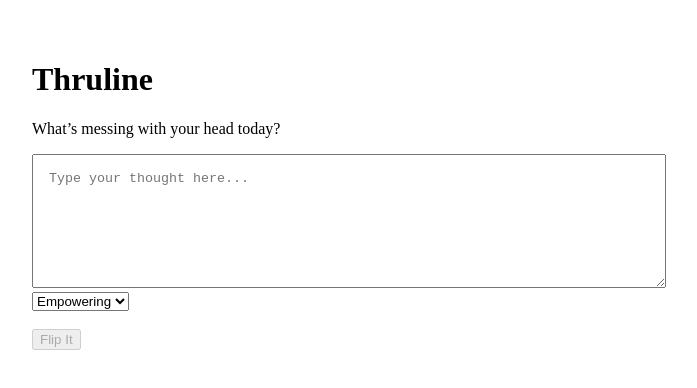
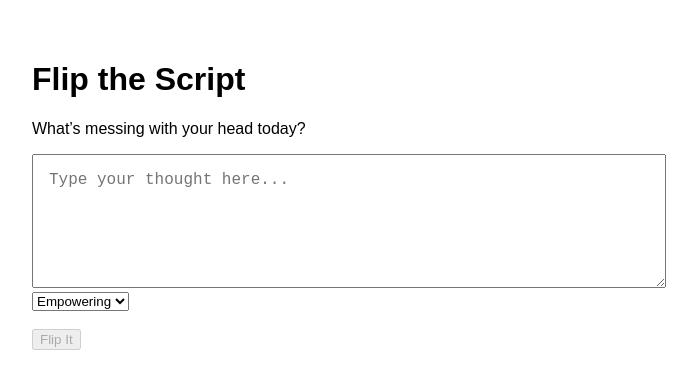
Before and after one commit to thrulineapp/thruline-app, a React (Vite) app: page / in a window 1280 px wide. Shown: the top 388 px of the page, without its empty margins (308-1005 px from the left). Built offline with nearby package versions, Linux system fonts and the light colour scheme; the HTML template or start-up script is replaced by a standard one.

Commit message:
Update App.jsx

```diff
--- a/src/App.jsx
+++ b/src/App.jsx
@@ -33,14 +33,14 @@ export default function App() {
   };
 
   return (
-    <div style={{ padding: '2rem', maxWidth: '600px', margin: 'auto' }}>
-      <h1>Thruline</h1>
+    <div style={{ padding: '2rem', maxWidth: '600px', margin: 'auto', fontFamily: 'sans-serif' }}>
+      <h1>Flip the Script</h1>
       <p>What’s messing with your head today?</p>
       <textarea
         placeholder="Type your thought here..."
         value={input}
         onChange={(e) => setInput(e.target.value)}
-        style={{ width: '100%', minHeight: '100px', padding: '1rem' }}
+        style={{ width: '100%', minHeight: '100px', padding: '1rem', fontSize: '1rem' }}
       />
       <br />
       <select value={tone} onChange={(e) => setTone(e.target.value)}>
@@ -54,7 +54,7 @@ export default function App() {
       </button>
 
       {flip && (
-        <div style={{ marginTop: '2rem', background: '#eee', padding: '1rem' }}>
+        <div style={{ marginTop: '2rem', background: '#eee', padding: '1rem', borderRadius: '0.5rem' }}>
           <strong>Flip:</strong>
           <p>{flip}</p>
         </div>
```
